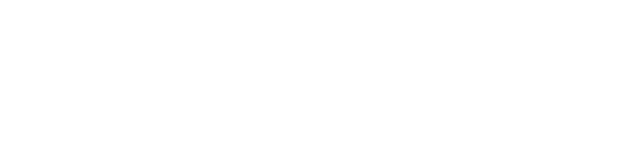
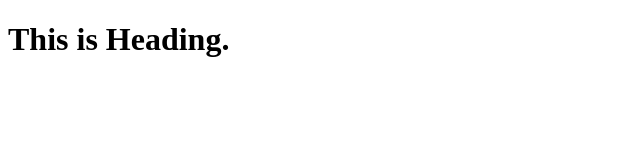
Before and after one commit to KrushitaGajera22/git-practice, a plain HTML site: page index.html in a window 1280 px wide. Shown: the whole page, without its empty margins (0-640 px from the left). Drawn offline with Linux system fonts and the light colour scheme.

Commit message:
added header

```diff
--- a/index.html
+++ b/index.html
@@ -4,6 +4,6 @@
     <title>my second commit</title>
 </head>
 <body>
-
+    <h1>This is Heading.</h1>
 </body>
 </html>
```
